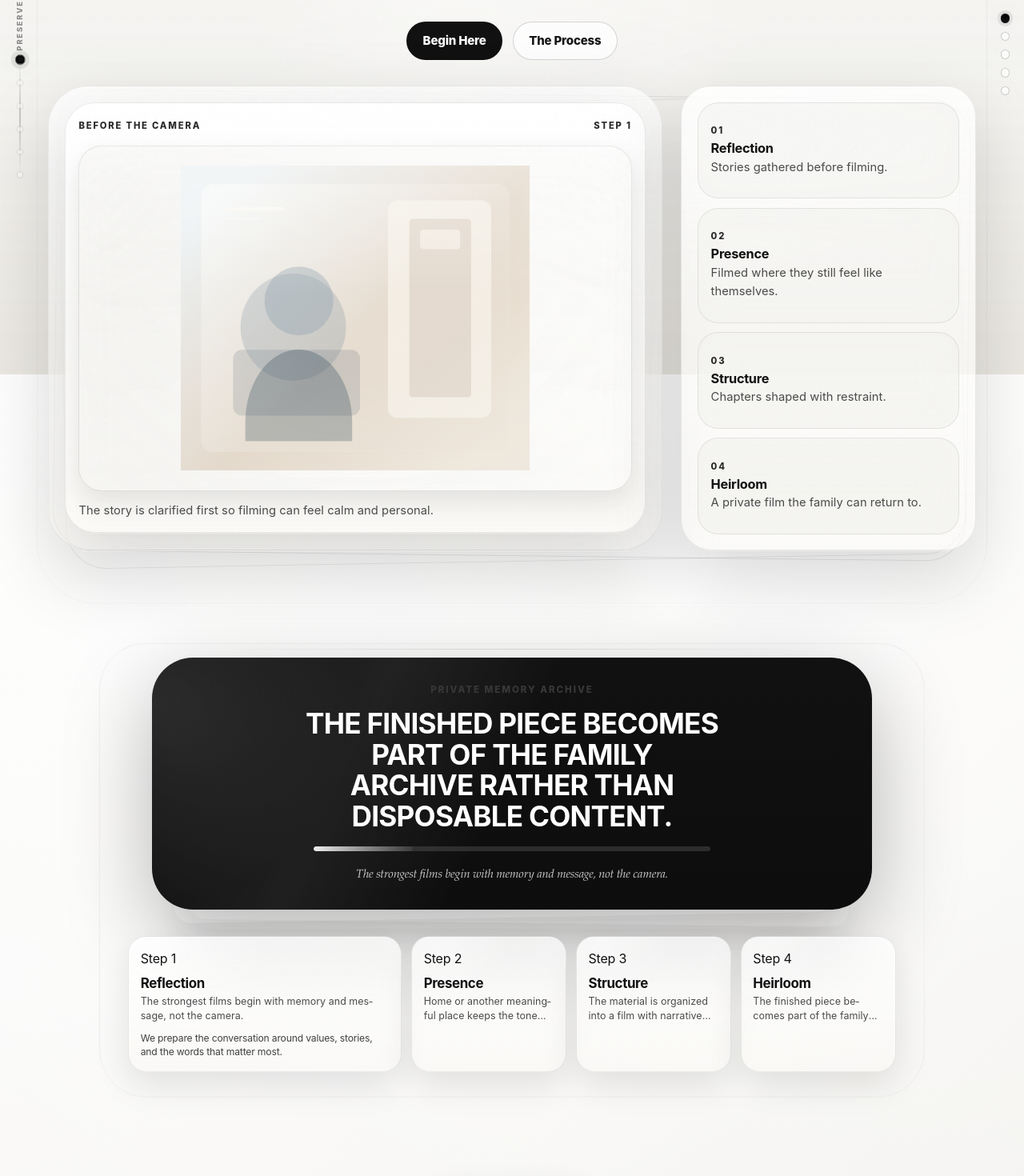
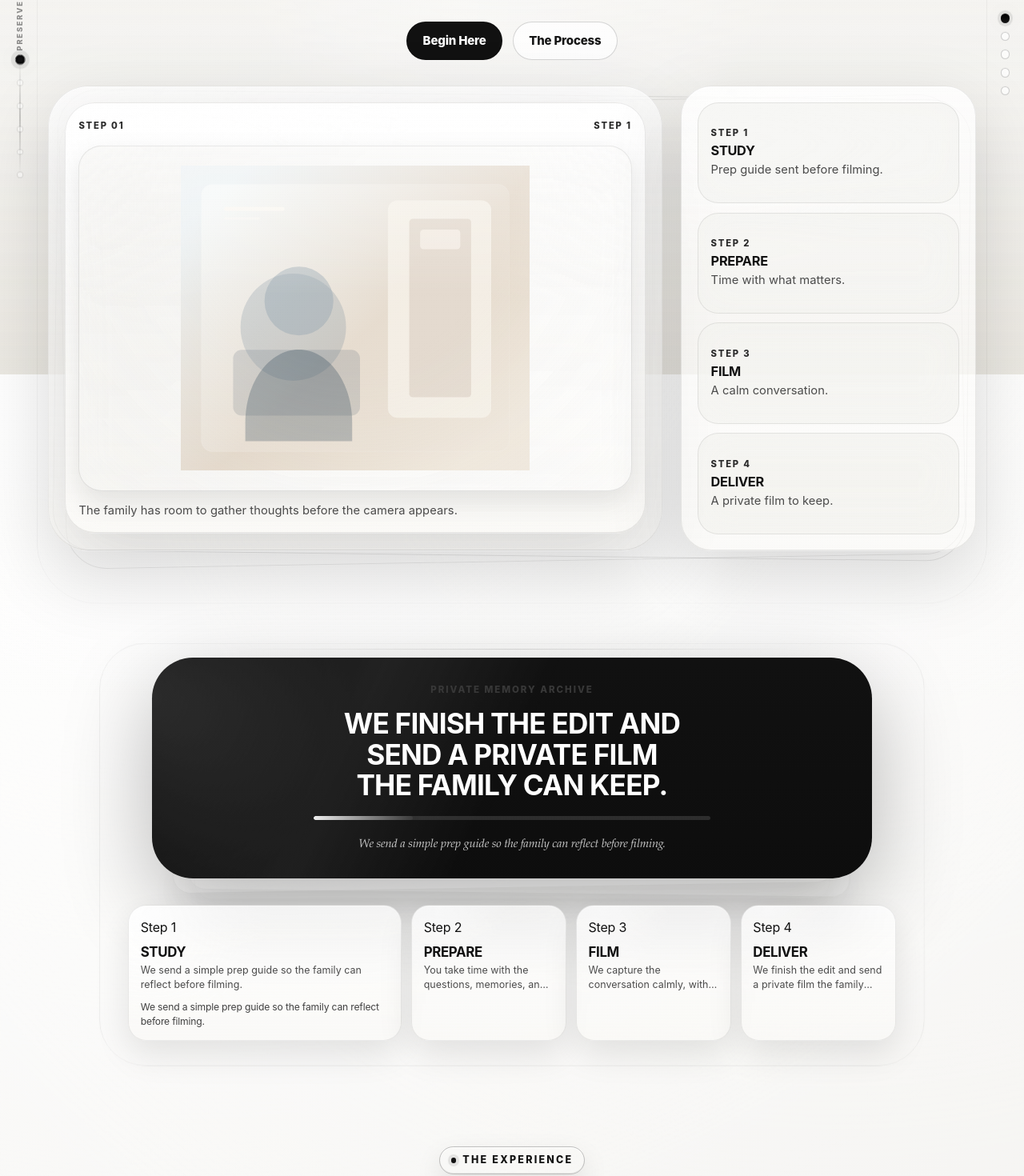
Before and after one commit to 123pmart/CAPSOUL, a Next.js app: page / in a window 1280 px wide. Shown: the part 332-1802 px from the top of the page at 80% size. Built offline with nearby package versions, Linux system fonts and the light colour scheme; no server answers; the database is empty.

Commit message:
Polish responsive typography, chips, process copy, and legacy transitions

```diff
--- a/components/public/PublicExperience.tsx
+++ b/components/public/PublicExperience.tsx
@@ -622,7 +622,7 @@ function ArchiveHero({
             {home.steps.map((step, index) => (
               <motion.div className="apple-hero-chapter apple-liquid-surface" key={`hero-chapter-${index}`} variants={cardReveal}>
                 <span className="apple-liquid-layer" aria-hidden="true" />
-                <span>{String(index + 1).padStart(2, "0")}</span>
+                <span>{stepLabelPrefix} {index + 1}</span>
                 <strong>{step.label}</strong>
                 <p>{step.title}</p>
               </motion.div>
@@ -985,13 +985,16 @@ function ProcessStepCard({
   );
 }
 
-function ProcessTimeline({ process }: { process: ResolvedSceneContent }) {
+function ProcessTimeline({
+  process,
+  swipeHint,
+}: {
+  process: ResolvedSceneContent;
+  swipeHint: string;
+}) {
   const reduceMotion = useReducedMotion();
   const scrollerRef = useRef<HTMLDivElement>(null);
   const [activeIndex, setActiveIndex] = useState(0);
-  const progress = process.steps.length > 1
-    ? (activeIndex / (process.steps.length - 1)) * 100
-    : 0;
 
   const syncActiveIndex = useCallback(() => {
     const scroller = scrollerRef.current;
@@ -1001,13 +1004,14 @@ function ProcessTimeline({ process }: { process: ResolvedSceneContent }) {
     }
 
     const cards = Array.from(scroller.querySelectorAll<HTMLElement>(".apple-process-card"));
-    const center = scroller.scrollLeft + scroller.clientWidth / 2;
+    const scrollerStyle = window.getComputedStyle(scroller);
+    const paddingStart = Number.parseFloat(scrollerStyle.paddingInlineStart || scrollerStyle.paddingLeft || "0");
+    const snapStart = scroller.scrollLeft + paddingStart;
     let nextIndex = 0;
     let closestDistance = Number.POSITIVE_INFINITY;
 
     cards.forEach((card, index) => {
-      const cardCenter = card.offsetLeft + card.offsetWidth / 2;
-      const distance = Math.abs(cardCenter - center);
+      const distance = Math.abs(card.offsetLeft - snapStart);
 
       if (distance < closestDistance) {
         closestDistance = distance;
@@ -1019,14 +1023,20 @@ function ProcessTimeline({ process }: { process: ResolvedSceneContent }) {
   }, []);
 
   useEffect(() => {
-    syncActiveIndex();
+    const scroller = scrollerRef.current;
+
+    if (scroller) {
+      scroller.scrollTo({ left: 0 });
+    }
+
+    setActiveIndex(0);
+    const frame = window.requestAnimationFrame(syncActiveIndex);
+
+    return () => window.cancelAnimationFrame(frame);
   }, [process.steps.length, syncActiveIndex]);
 
   return (
-    <div
-      className="apple-process-shell"
-      style={{ "--process-scroll-progress": `${progress}%` } as CSSProperties}
-    >
+    <div className="apple-process-shell">
       <motion.div
         ref={scrollerRef}
         className="apple-process-grid motion-stagger"
@@ -1043,9 +1053,7 @@ function ProcessTimeline({ process }: { process: ResolvedSceneContent }) {
         ))}
       </motion.div>
       <div className="apple-process-scroll-cue" aria-hidden="true">
-        <span className="apple-process-scroll-track">
-          <i />
-        </span>
+        <span className="apple-process-swipe-hint">{swipeHint}</span>
         <span className="apple-process-scroll-dots">
           {process.steps.map((step, index) => (
             <span
@@ -1406,6 +1414,7 @@ export function PublicExperience({
   const activeId = usePublicActiveSection(sections);
   const activeAtmosphereSection = usePublicAtmosphereSection();
   const archiveStepLabelPrefix = globalContent.navigation.home === "Inicio" ? "Paso" : "Step";
+  const processSwipeHint = globalContent.navigation.home === "Inicio" ? "Desliza" : "Swipe";
   const railItems = useMemo<Array<{ key: PublicSectionKey; label: string }>>(
     () => [
       { key: "hero", label: formatRailLabel(home.title) },
@@ -1470,7 +1479,7 @@ export function PublicExperience({
         title={process.title}
         description={process.description}
       >
-        <ProcessTimeline process={process} />
+        <ProcessTimeline process={process} swipeHint={processSwipeHint} />
       </ArchiveSection>
 
       <ArchiveSection
--- a/content/screen-scenes.ts
+++ b/content/screen-scenes.ts
@@ -32,48 +32,48 @@ export const homeScene = {
   compactNote: "Scroll or tap through the chapter states.",
   steps: [
     {
-      label: "Reflection",
-      title: "Stories gathered before filming.",
-      summary: "The strongest films begin with memory and message, not the camera.",
+      label: "STUDY",
+      title: "Prep guide sent before filming.",
+      summary: "We send a simple prep guide so the family can reflect before filming.",
       detail:
-        "We prepare the conversation around values, stories, and the words that matter most.",
-      bullets: ["Memory before production", "Questions shaped with care", "No performance pressure"],
+        "We send a simple prep guide so the family can reflect before filming.",
+      bullets: ["Prep guide", "Family reflection", "Simple start"],
       image: "/visuals/conversation-frame.svg",
-      mediaLabel: "Before the camera",
-      mediaCaption: "The story is clarified first so filming can feel calm and personal.",
+      mediaLabel: "Step 01",
+      mediaCaption: "The family has room to gather thoughts before the camera appears.",
     },
     {
-      label: "Presence",
-      title: "Filmed where they still feel like themselves.",
-      summary: "Home or another meaningful place keeps the tone human and unforced.",
+      label: "PREPARE",
+      title: "Time with what matters.",
+      summary: "You take time with the questions, memories, and details that matter.",
       detail:
-        "The setting supports presence, cadence, and warmth instead of pushing the work toward performance.",
-      bullets: ["Meaningful environment", "Quiet direction", "Voice and character first"],
+        "You take time with the questions, memories, and details that matter.",
+      bullets: ["Questions", "Memories", "Details"],
       image: "/visuals/hero-frame.svg",
-      mediaLabel: "Filming atmosphere",
-      mediaCaption: "The frame is designed to hold real presence rather than create spectacle.",
+      mediaLabel: "Step 02",
+      mediaCaption: "Preparation keeps the conversation personal and unhurried.",
     },
     {
-      label: "Structure",
-      title: "Chapters shaped with restraint.",
-      summary: "The material is organized into a film with narrative clarity and editorial calm.",
+      label: "FILM",
+      title: "A calm conversation.",
+      summary: "We capture the conversation calmly, with no pressure to perform.",
       detail:
-        "The final piece is selective, emotionally clear, and shaped to feel lasting rather than exhaustive.",
-      bullets: ["Story architecture", "Editorial pacing", "Nothing forced"],
+        "We capture the conversation calmly, with no pressure to perform.",
+      bullets: ["Calm capture", "Gentle direction", "No performance"],
       image: "/visuals/heirloom-frame.svg",
-      mediaLabel: "Editorial shaping",
-      mediaCaption: "Each chapter earns its place so the final film feels composed and enduring.",
+      mediaLabel: "Step 03",
+      mediaCaption: "The filming day is guided without turning memory into performance.",
     },
     {
-      label: "Heirloom",
-      title: "A private film the family can return to.",
-      summary: "The finished piece becomes part of the family archive rather than disposable content.",
+      label: "DELIVER",
+      title: "A private film to keep.",
+      summary: "We finish the edit and send a private film the family can keep.",
       detail:
-        "It is built for anniversaries, ordinary days, moments of loss, and the generations still coming.",
-      bullets: ["Private by default", "Built to last", "Revisited across time"],
+        "We finish the edit and send a private film the family can keep.",
+      bullets: ["Finished edit", "Private film", "Family keepsake"],
       image: "/visuals/heirloom-frame.svg",
-      mediaLabel: "After delivery",
-      mediaCaption: "The end result is less a marketing asset and more a preserved relationship.",
+      mediaLabel: "Step 04",
+      mediaCaption: "The finished film is delivered privately for the family archive.",
     },
   ] as ScreenStep[],
 };
@@ -215,7 +215,7 @@ export const preserveScene = {
   steps: [
     {
       label: "Values",
-      title: "What they stood for.",
+      title: "WHAT THEY STOOD FOR.",
       summary: "Values reveal the inner architecture of a life.",
       detail:
         "Convictions, standards, and the way a person chose to live often become the emotional backbone of the film.",
@@ -226,7 +226,7 @@ export const preserveScene = {
     },
     {
       label: "Roots",
-      title: "Where the story began.",
+      title: "WHERE THE STORY BEGAN.",
       summary: "Upbringing and family roots make history tangible in their own voice.",
       detail:
         "This chapter gives later generations the texture of place, family context, and the conditions that shaped a life.",
@@ -237,7 +237,7 @@ export const preserveScene = {
     },
     {
       label: "Love",
-      title: "How they loved.",
+      title: "HOW THEY LOVED.",
       summary: "Marriage, family life, and affection show the style of relationship that endured.",
       detail:
         "This is often where later generations hear how devotion looked in ordinary life, not only in major milestones.",
@@ -248,7 +248,7 @@ export const preserveScene = {
     },
     {
       label: "Belief",
-      title: "What gave life meaning.",
+      title: "WHAT GAVE LIFE MEANING.",
       summary: "Faith, spirituality, and conviction can form the deepest layer of identity.",
       detail:
         "When belief matters to the family, it belongs in the film as a lived reality, not a decorative theme.",
@@ -259,7 +259,7 @@ export const preserveScene = {
     },
     {
       label: "Message",
-      title: "What they want carried forward.",
+      title: "WHAT THEY WANT CARRIED FORWARD.",
       summary: "The final message often becomes the part a family returns to most.",
       detail:
         "Blessing, instruction, perspective, and the words that should travel with the next generation are given a clear place.",
--- a/data/site-content.json
+++ b/data/site-content.json
@@ -45,56 +45,56 @@
         "compactNote": "Scroll or tap through the chapter states.",
         "steps": [
           {
-            "label": "Reflection",
-            "title": "Stories gathered before filming.",
-            "summary": "The strongest films begin with memory and message, not the camera.",
-            "detail": "We prepare the conversation around values, stories, and the words that matter most.",
+            "label": "STUDY",
+            "title": "Prep guide sent before filming.",
+            "summary": "We send a simple prep guide so the family can reflect before filming.",
+            "detail": "We send a simple prep guide so the family can reflect before filming.",
             "bullets": [
-              "Memory before production",
-              "Questions shaped with care",
-              "No performance pressure"
+              "Prep guide",
+              "Family reflection",
+              "Simple start"
             ],
-            "mediaLabel": "Before the camera",
-            "mediaCaption": "The story is clarified first so filming can feel calm and personal."
+            "mediaLabel": "Step 01",
+            "mediaCaption": "The family has room to gather thoughts before the camera appears."
           },
           {
-            "label": "Presence",
-            "title": "Filmed where they still feel like themselves.",
-            "summary": "Home or another meaningful place keeps the tone human and unforced.",
-            "detail": "The setting supports presence, cadence, and warmth instead of pushing the work toward performance.",
+            "label": "PREPARE",
+            "title": "Time with what matters.",
+            "summary": "You take time with the questions, memories, and details that matter.",
+            "detail": "You take time with the questions, memories, and details that matter.",
             "bullets": [
-              "Meaningful environment",
-              "Quiet direction",
-              "Voice and character first"
+              "Questions",
+              "Memories",
+              "Details"
             ],
-            "mediaLabel": "Filming atmosphere",
-            "mediaCaption": "The frame is designed to hold real presence rather than create spectacle."
+            "mediaLabel": "Step 02",
+            "mediaCaption": "Preparation keeps the conversation personal and unhurried."
           },
           {
-            "label": "Structure",
-            "title": "Chapters shaped with restraint.",
-            "summary": "The material is organized into a film with narrative clarity and editorial calm.",
-            "detail": "The final piece is selective, emotionally clear, and shaped to feel lasting rather than exhaustive.",
+            "label": "FILM",
+            "title": "A calm conversation.",
+            "summary": "We capture the conversation calmly, with no pressure to perform.",
+            "detail": "We capture the conversation calmly, with no pressure to perform.",
             "bullets": [
-              "Story architecture",
-              "Editorial pacing",
-              "Nothing forced"
+              "Calm capture",
+              "Gentle direction",
+              "No performance"
             ],
-            "mediaLabel": "Editorial shaping",
-            "mediaCaption": "Each chapter earns its place so the final film feels composed and enduring."
+            "mediaLabel": "Step 03",
+            "mediaCaption": "The filming day is guided without turning memory into performance."
           },
           {
-            "label": "Heirloom",
-            "title": "A private film the family can return to.",
-            "summary": "The finished piece becomes part of the family archive rather than disposable content.",
-            "detail": "It is built for anniversaries, ordinary days, moments of loss, and the generations still coming.",
+            "label": "DELIVER",
+            "title": "A private film to keep.",
+            "summary": "We finish the edit and send a private film the family can keep.",
+            "detail": "We finish the edit and send a private film the family can keep.",
             "bullets": [
-              "Private by default",
-              "Built to last",
-              "Revisited across time"
+              "Finished edit",
+              "Private film",
+              "Family keepsake"
             ],
-            "mediaLabel": "After delivery",
-            "mediaCaption": "The end result is less a marketing asset and more a preserved relationship."
+            "mediaLabel": "Step 04",
+            "mediaCaption": "The finished film is delivered privately for the family archive."
           }
         ]
       },
@@ -266,7 +266,7 @@
         "steps": [
           {
             "label": "Values",
-            "title": "What they stood for.",
+            "title": "WHAT THEY STOOD FOR.",
             "summary": "Values reveal the inner architecture of a life.",
             "detail": "Convictions, standards, and the way a person chose to live often become the emotional backbone of the film.",
             "bullets": [
@@ -279,7 +279,7 @@
           },
           {
             "label": "Roots",
-            "title": "Where the story began.",
+            "title": "WHERE THE STORY BEGAN.",
             "summary": "Upbringing and family roots make history tangible in their own voice.",
             "detail": "This chapter gives later generations the texture of place, family context, and the conditions that shaped a life.",
             "bullets": [
@@ -292,7 +292,7 @@
           },
           {
             "label": "Love",
-            "title": "How they loved.",
+            "title": "HOW THEY LOVED.",
             "summary": "Marriage, family life, and affection show the style of relationship that endured.",
             "detail": "This is often where later generations hear how devotion looked in ordinary life, not only in major milestones.",
             "bullets": [
@@ -305,7 +305,7 @@
           },
           {
             "label": "Belief",
-            "title": "What gave life meaning.",
+            "title": "WHAT GAVE LIFE MEANING.",
             "summary": "Faith, spirituality, and conviction can form the deepest layer of identity.",
             "detail": "When belief matters to the family, it belongs in the film as a lived reality, not a decorative theme.",
             "bullets": [
@@ -318,7 +318,7 @@
           },
           {
             "label": "Message",
-            "title": "What they want carried forward.",
+            "title": "WHAT THEY WANT CARRIED FORWARD.",
             "summary": "The final message often becomes the part a family returns to most.",
             "detail": "Blessing, instruction, perspective, and the words that should travel with the next generation are given a clear place.",
             "bullets": [
@@ -468,56 +468,56 @@
         "compactNote": "Desplázate o toca para recorrer los estados de la historia.",
         "steps": [
           {
-            "label": "Reflexión",
-            "title": "Historias reunidas antes de filmar.",
-            "summary": "Las mejores películas empiezan con memoria y mensaje, no con la cámara.",
-            "detail": "Preparamos la conversación alrededor de valores, historias y las palabras que más importan.",
+            "label": "ESTUDIAR",
+            "title": "Guía antes de filmar.",
+            "summary": "Enviamos una guía sencilla para que la familia pueda reflexionar antes de filmar.",
+            "detail": "Enviamos una guía sencilla para que la familia pueda reflexionar antes de filmar.",
             "bullets": [
-              "Memoria antes de producción",
-              "Preguntas hechas con cuidado",
-              "Sin presión para actuar"
+              "Guía sencilla",
+              "Reflexión familiar",
+              "Inicio claro"
             ],
-            "mediaLabel": "Antes de la cámara",
-            "mediaCaption": "La historia se aclara primero para que filmar se sienta sereno y personal."
+            "mediaLabel": "Paso 01",
+            "mediaCaption": "La familia tiene espacio para reunir ideas antes de que aparezca la cámara."
           },
           {
-            "label": "Presencia",
-            "title": "Filmado donde todavía se siente como esa persona.",
-            "summary": "El hogar o un lugar significativo mantiene el tono humano y natural.",
-            "detail": "El entorno sostiene la presencia, la cadencia y la calidez sin empujar el trabajo hacia la actuación.",
+            "label": "PREPARAR",
+            "title": "Tiempo con lo importante.",
+            "summary": "Toman tiempo con las preguntas, recuerdos y detalles que importan.",
+            "detail": "Toman tiempo con las preguntas, recuerdos y detalles que importan.",
             "bullets": [
-              "Entorno significativo",
-              "Dirección tranquila",
-              "La voz y el carácter primero"
+              "Preguntas",
+              "Recuerdos",
+              "Detalles"
             ],
-            "mediaLabel": "Atmósfera de filmación",
-            "mediaCaption": "El encuadre está pensado para sostener presencia real, no espectáculo."
+            "mediaLabel": "Paso 02",
+            "mediaCaption": "La preparación mantiene la conversación personal y sin prisa."
           },
           {
-            "label": "Estructura",
-            "title": "Capítulos trazados con contención.",
-            "summary": "El material se organiza en una película con claridad narrativa y calma editorial.",
-            "detail": "La pieza final es selectiva, emocionalmente clara y hecha para sentirse duradera, no exhaustiva.",
+            "label": "FILMAR",
+            "title": "Una conversación tranquila.",
+            "summary": "Grabamos la conversación con calma, sin presión de actuar.",
+            "detail": "Grabamos la conversación con calma, sin presión de actuar.",
             "bullets": [
-              "Arquitectura narrativa",
-              "Ritmo editorial",
-              "Nada forzado"
+              "Grabación calma",
+              "Dirección suave",
+              "Sin actuación"
             ],
-            "mediaLabel": "Construcción editorial",
-            "mediaCaption": "Cada capítulo gana su lugar para que la película se sienta compuesta y perdurable."
+            "mediaLabel": "Paso 03",
+            "mediaCaption": "El día de filmación se guía sin convertir la memoria en actuación."
           },
           {
-            "label": "Legado",
-            "title": "Una película privada a la que la familia puede volver.",
-            "summary": "La pieza final se convierte en parte del archivo familiar, no en contenido desechable.",
-            "detail": "Está hecha para aniversarios, días comunes, momentos de pérdida y generaciones que aún vienen.",
+            "label": "ENTREGAR",
+            "title": "Una película privada para conservar.",
+            "summary": "Terminamos la edición y enviamos una película privada que la familia puede conservar.",
+            "detail": "Terminamos la edición y enviamos una película privada que la familia puede conservar.",
             "bullets": [
-              "Privada por defecto",
-              "Hecha para durar",
-              "Volver a ella con el tiempo"
+              "Edición final",
+              "Película privada",
+              "Recuerdo familiar"
             ],
-            "mediaLabel": "Después de la entrega",
-            "mediaCaption": "El resultado final se siente menos como contenido y más como una relación preservada."
+            "mediaLabel": "Paso 04",
+            "mediaCaption": "La película final se entrega de forma privada para el archivo familiar."
           }
         ]
       },
@@ -689,7 +689,7 @@
         "steps": [
           {
             "label": "Valores",
-            "title": "Lo que defendía.",
+            "title": "LO QUE DEFENDÍA.",
             "summary": "Los valores revelan la arquitectura interior de una vida.",
             "detail": "Las convicciones, los estándares y la manera en que una persona eligió vivir suelen convertirse en la columna emocional de la película.",
             "bullets": [
@@ -702,7 +702,7 @@
           },
           {
             "label": "Raíces",
-            "title": "Dónde comenzó la historia.",
+            "title": "DÓNDE COMENZÓ LA HISTORIA.",
             "summary": "La infancia y las raíces familiares vuelven tangible la historia en su propia voz.",
             "detail": "Este capítulo da a las siguientes generaciones la textura del lugar, el contexto familiar y las circunstancias que moldearon una vida.",
             "bullets": [
@@ -715,7 +715,7 @@
           },
           {
             "label": "Amor",
-            "title": "Cómo amó.",
+            "title": "CÓMO AMÓ.",
             "summary": "Matrimonio, vida familiar y afecto muestran el estilo de relación que perduró.",
             "detail": "Aquí las generaciones futuras suelen escuchar cómo se vivió la devoción en la vida cotidiana, no solo en los grandes hitos.",
             "bullets": [
@@ -728,7 +728,7 @@
           },
           {
             "label": "Creencia",
-            "title": "Lo que daba sentido a la vida.",
+            "title": "LO QUE DABA SENTIDO A LA VIDA.",
             "summary": "La fe, la espiritualidad y la convicción pueden ser la capa más profunda de la identidad.",
             "detail": "Cuando la creencia importa a la familia, debe estar en la película como una realidad vivida, no como un tema decorativo.",
             "bullets": [
@@ -741,7 +741,7 @@
           },
           {
             "label": "Mensaje",
-            "title": "Lo que quiere dejar hacia adelante.",
+            "title": "LO QUE QUIERE DEJAR HACIA ADELANTE.",
             "summary": "El mensaje final suele ser la parte a la que la familia más vuelve.",
             "detail": "Bendición, consejo, perspectiva y las palabras que deben acompañar a la siguiente generación reciben un lugar claro.",
             "bullets": [
```
Also changed, not shown: components/scene-transition-overlay.tsx (+11 -11 lines), lib/site-content-schema.ts (+33 -33 lines), app/globals.css.
